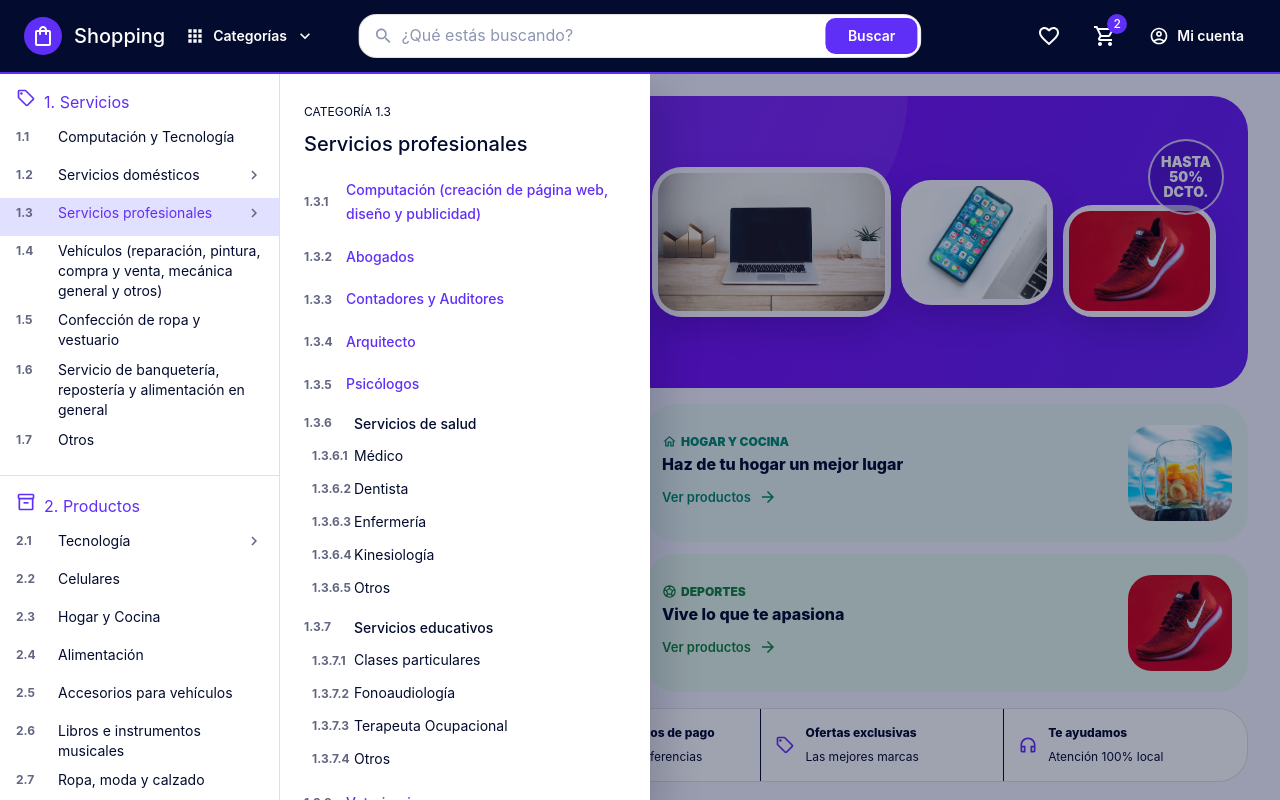
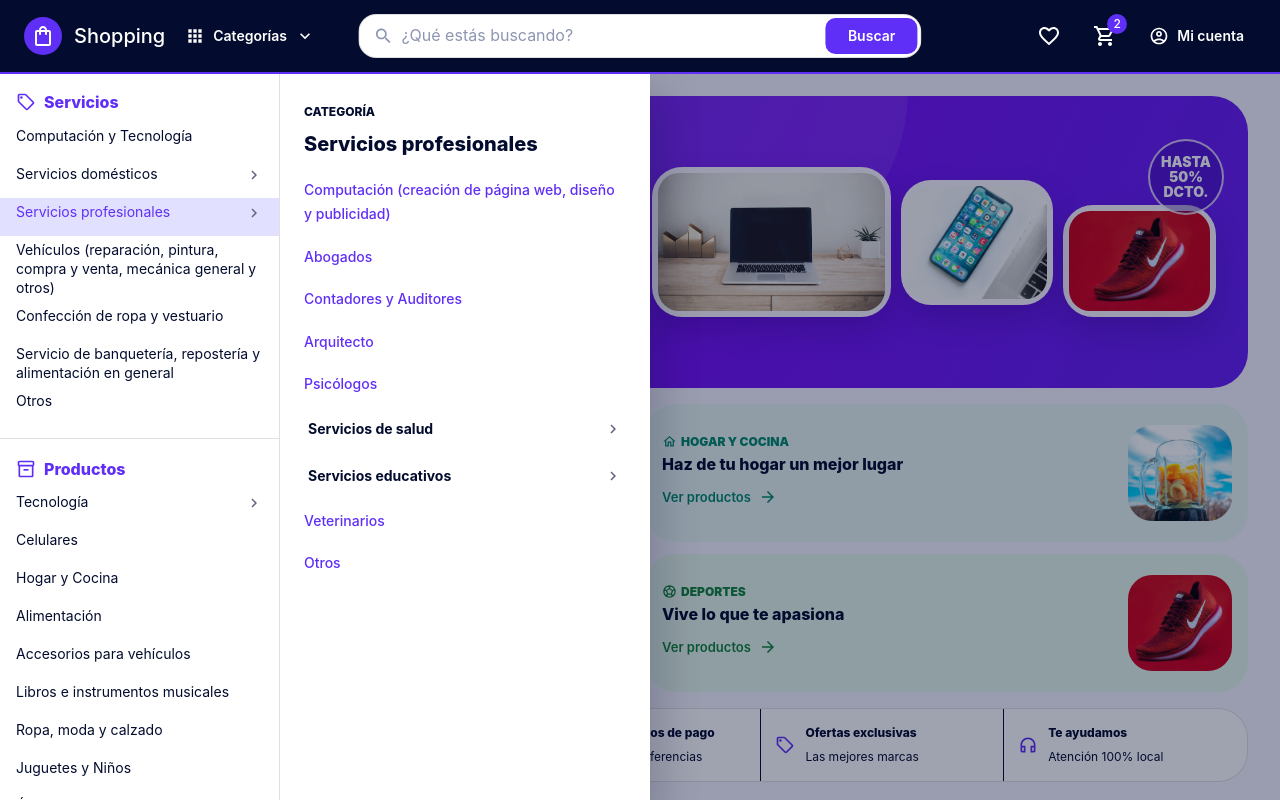
Before and after one commit to TheManuel5/TWM-Shopping, a React (Vite) app: page /inicio in a window 1280 px wide. Both pictures are taken after a click on the button "Categorías". Shown: the top 800 px of the page. Built offline with nearby package versions, Linux system fonts and the light colour scheme.

Commit message:
feat: mejorar navegacion jerarquica de categorias

```diff
--- a/src/components/layout/CategoryMenu.jsx
+++ b/src/components/layout/CategoryMenu.jsx
@@ -105,28 +105,25 @@ const categorySections = [
   },
 ]
 
-function CategoryCode({ children }) {
-  return (
-    <Typography
-      component="span"
-      variant="caption"
-      sx={{ display: 'inline-block', minWidth: 42, color: 'text.secondary', fontWeight: 700 }}
-    >
-      {children}
-    </Typography>
-  )
-}
-
 export default function CategoryMenu() {
   const [menuOpen, setMenuOpen] = useState(false)
   const [activeCode, setActiveCode] = useState('1.3')
+  const [activeNestedCode, setActiveNestedCode] = useState(null)
 
   const allMainCategories = categorySections.flatMap((section) => section.items)
   const activeCategory = allMainCategories.find((category) => category.code === activeCode)
+  const activeNestedCategory = activeCategory?.children?.find(
+    (category) => category.code === activeNestedCode && category.children,
+  )
+
+  const activateCategory = (category) => {
+    setActiveCode(category.code)
+    setActiveNestedCode(null)
+  }
 
   const selectCategory = (category) => {
     if (category.children) {
-      setActiveCode(category.code)
+      activateCategory(category)
       return
     }
 
@@ -137,6 +134,7 @@ export default function CategoryMenu() {
   const selectLeafCategory = (category) => {
     console.log('Categoría seleccionada:', category)
     setMenuOpen(false)
+    setActiveNestedCode(null)
   }
 
   return (
@@ -173,12 +171,13 @@ export default function CategoryMenu() {
           '& .MuiDrawer-paper': {
             top: { xs: 64, md: 72 },
             bottom: 0,
-            width: { xs: '94vw', sm: 650 },
+            width: { xs: '94vw', sm: activeNestedCategory ? 920 : 650 },
             height: { xs: 'calc(100% - 64px)', md: 'calc(100% - 72px)' },
             maxWidth: '100%',
             borderRight: 'none',
             boxShadow: '12px 20px 38px rgba(3, 12, 46, 0.18)',
             overflow: 'hidden',
+            transition: 'width 180ms ease',
           },
         }}
       >
@@ -187,10 +186,23 @@ export default function CategoryMenu() {
           sx={{
             height: '100%',
             display: 'grid',
-            gridTemplateColumns: { xs: '46% 54%', sm: '280px minmax(0, 1fr)' },
+            gridTemplateColumns: {
+              xs: '46% 54%',
+              sm: activeNestedCategory
+                ? '280px 320px minmax(280px, 1fr)'
+                : '280px minmax(0, 1fr)',
+            },
           }}
         >
-          <Box sx={{ overflowY: 'auto', borderRight: '1px solid', borderColor: 'divider' }}>
+          <Box
+            sx={{
+              gridColumn: 1,
+              gridRow: 1,
+              overflowY: 'auto',
+              borderRight: '1px solid',
+              borderColor: 'divider',
+            }}
+          >
             {categorySections.map((section, sectionIndex) => {
               const SectionIcon = section.Icon
 
@@ -200,12 +212,11 @@ export default function CategoryMenu() {
                   <Stack
                     direction="row"
                     spacing={1}
-                    alignItems="center"
-                    sx={{ px: 2, pt: 2, pb: 0.75, color: 'primary.main' }}
+                    sx={{ px: 2, pt: 2, pb: 0.75, color: 'primary.main', alignItems: 'center' }}
                   >
                     <SectionIcon fontSize="small" />
-                    <Typography variant="subtitle1" fontWeight={850}>
-                      {section.code}. {section.label}
+                    <Typography variant="subtitle1" sx={{ fontWeight: 850 }}>
+                      {section.label}
                     </Typography>
                   </Stack>
 
@@ -214,7 +225,7 @@ export default function CategoryMenu() {
                       <ListItemButton
                         key={category.code}
                         selected={category.code === activeCode}
-                        onMouseEnter={() => category.children && setActiveCode(category.code)}
+                        onMouseEnter={() => category.children && activateCategory(category)}
                         onClick={() => selectCategory(category)}
                         sx={{
                           minHeight: 38,
@@ -227,8 +238,7 @@ export default function CategoryMenu() {
                           },
                         }}
                       >
-                        <CategoryCode>{category.code}</CategoryCode>
-                        <Typography variant="body2" lineHeight={1.35} sx={{ flexGrow: 1 }}>
+                        <Typography variant="body2" sx={{ flexGrow: 1, lineHeight: 1.35 }}>
                           {category.label}
                         </Typography>
                         {category.children && (
@@ -242,11 +252,20 @@ export default function CategoryMenu() {
             })}
           </Box>
 
-          <Box sx={{ p: { xs: 2, sm: 3 }, overflowY: 'auto', bgcolor: 'background.paper' }}>
-            <Typography variant="overline" color="text.secondary" fontWeight={800}>
-              Categoría {activeCategory?.code}
+          <Box
+            sx={{
+              gridColumn: { xs: 2, sm: 'auto' },
+              gridRow: 1,
+              display: { xs: activeNestedCategory ? 'none' : 'block', sm: 'block' },
+              p: { xs: 2, sm: 3 },
+              overflowY: 'auto',
+              bgcolor: 'background.paper',
+            }}
+          >
+            <Typography variant="overline" color="text.secondary" sx={{ fontWeight: 800 }}>
+              Categoría
             </Typography>
-            <Typography variant="h6" color="primary.main" fontWeight={850} sx={{ mb: 2 }}>
+            <Typography variant="h6" color="primary.main" sx={{ mb: 2, fontWeight: 850 }}>
               {activeCategory?.label}
             </Typography>
 
@@ -254,34 +273,26 @@ export default function CategoryMenu() {
               {activeCategory?.children?.map((category) => (
                 <Box key={category.code}>
                   {category.children ? (
-                    <>
-                      <Stack direction="row" spacing={1} alignItems="baseline" sx={{ mb: 0.75 }}>
-                        <CategoryCode>{category.code}</CategoryCode>
-                        <Typography variant="subtitle2" color="primary.main" fontWeight={850}>
-                          {category.label}
-                        </Typography>
-                      </Stack>
-                      <Stack spacing={0.25}>
-                        {category.children.map((childCategory) => (
-                          <Button
-                            key={childCategory.code}
-                            color="inherit"
-                            onClick={() => selectLeafCategory(childCategory)}
-                            sx={{
-                              justifyContent: 'flex-start',
-                              px: 1,
-                              py: 0.4,
-                              ml: 1,
-                              textAlign: 'left',
-                              fontWeight: 400,
-                            }}
-                          >
-                            <CategoryCode>{childCategory.code}</CategoryCode>
-                            {childCategory.label}
-                          </Button>
-                        ))}
-                      </Stack>
-                    </>
+                    <ListItemButton
+                      selected={category.code === activeNestedCode}
+                      onMouseEnter={() => setActiveNestedCode(category.code)}
+                      onClick={() => setActiveNestedCode(category.code)}
+                      sx={{
+                        mx: -1,
+                        px: 1.5,
+                        py: 0.8,
+                        borderRadius: 1.5,
+                        '&.Mui-selected': {
+                          bgcolor: 'secondary.main',
+                          color: 'primary.main',
+                        },
+                      }}
+                    >
+                      <Typography variant="body2" sx={{ flexGrow: 1, fontWeight: 700 }}>
+                        {category.label}
+                      </Typography>
+                      <ChevronRight sx={{ ml: 1, fontSize: 18, color: 'text.secondary' }} />
+                    </ListItemButton>
                   ) : (
                     <Button
                       color="inherit"
@@ -296,7 +307,6 @@ export default function CategoryMenu() {
                         color: 'primary.main',
                       }}
                     >
-                      <CategoryCode>{category.code}</CategoryCode>
                       {category.label}
                     </Button>
                   )}
@@ -304,6 +314,49 @@ export default function CategoryMenu() {
               ))}
             </Stack>
           </Box>
+
+          {activeNestedCategory && (
+            <Box
+              sx={{
+                gridColumn: { xs: 2, sm: 'auto' },
+                gridRow: 1,
+                p: { xs: 2, sm: 3 },
+                overflowY: 'auto',
+                bgcolor: 'background.paper',
+                borderLeft: '1px solid',
+                borderColor: 'divider',
+                boxShadow: '-8px 0 24px rgba(3, 12, 46, 0.08)',
+              }}
+            >
+              <Typography variant="overline" color="text.secondary" sx={{ fontWeight: 800 }}>
+                Subcategoría
+              </Typography>
+              <Typography variant="h6" color="primary.main" sx={{ mb: 2, fontWeight: 850 }}>
+                {activeNestedCategory.label}
+              </Typography>
+
+              <Stack spacing={0.5}>
+                {activeNestedCategory.children.map((category) => (
+                  <Button
+                    key={category.code}
+                    color="inherit"
+                    onClick={() => selectLeafCategory(category)}
+                    sx={{
+                      width: '100%',
+                      justifyContent: 'flex-start',
+                      px: 0,
+                      py: 0.5,
+                      textAlign: 'left',
+                      fontWeight: 500,
+                      color: 'primary.main',
+                    }}
+                  >
+                    {category.label}
+                  </Button>
+                ))}
+              </Stack>
+            </Box>
+          )}
         </Box>
       </Drawer>
     </>
```
